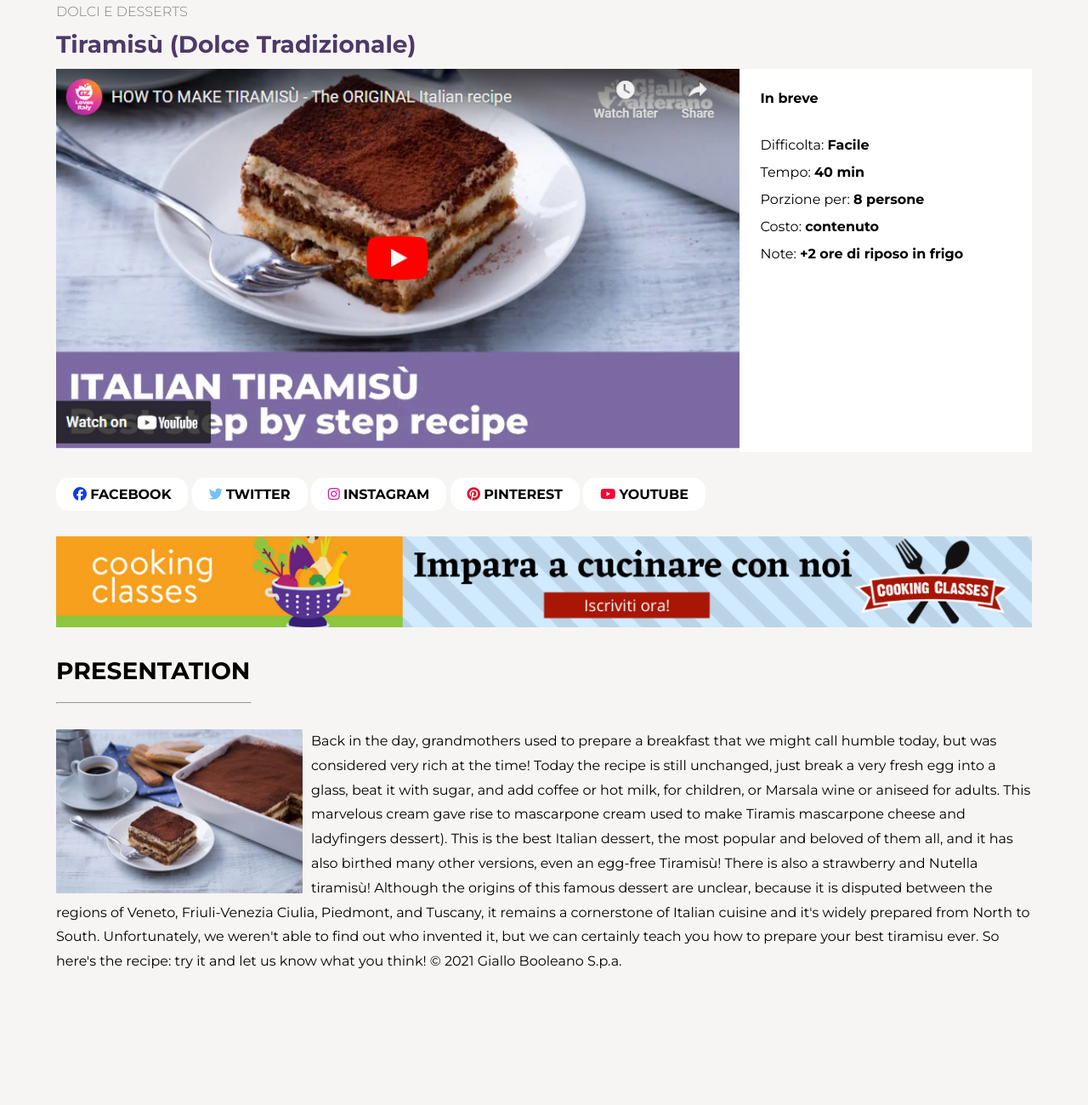
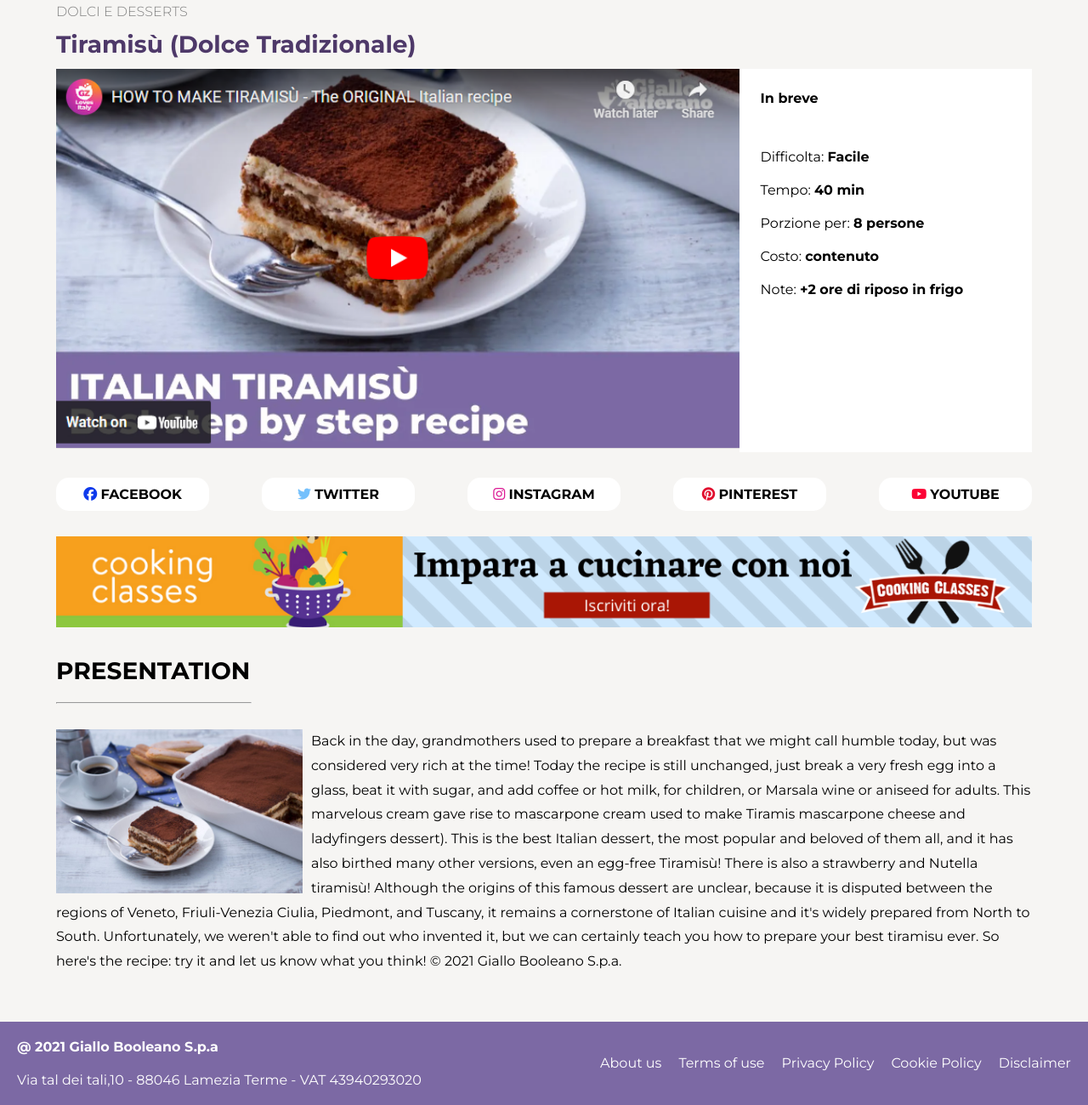
Before and after one commit to MatteoVentura7/htmlcss-responsive-layout, a plain HTML site: page index.html in a window 1280 px wide. Shown: the part 118-1418 px from the top of the page at 85% size. Before the commit the page ends 1290 px from the top, so only its background shows below. Drawn offline with Linux system fonts and the light colour scheme.

Commit message:
section presetation + footer

```diff
--- a/css/style.css
+++ b/css/style.css
@@ -22,7 +22,12 @@ body {
 }
 
 main {
-    padding: 26px;
+    padding: 1.625rem;
+}
+
+.btn-eff:hover {
+    background-color: yellow;
+    transition: 0.7s;
 }
 
 /*----------------
@@ -46,18 +51,18 @@ main {
 
 h1 {
     font-family: "Nerko One", cursive;
-    font-size: 46px;
-    text-shadow: 1px 1px 2px #333;
+    font-size: 2.875rem;
+    text-shadow: .0625rem .0625rem .125rem #333;
 }
 
 h2 {
     color: #4e3969;
-    font-size: 28px;
+    font-size: 1.75rem;
 }
 
 .presentation h2 {
     color: black;
-    font-size: 28px;
+    font-size: 1.75rem;
     padding-bottom: 1.25rem;
 }
 
@@ -119,14 +124,16 @@ header {
     padding: 1.5625rem;
 }
 
-ul {
+.col-details ul {
     list-style: none;
     padding-top: 1.875rem;
 }
 
-li {
-    line-height: 2;
+.col-details li {
+    padding-top: 1.25rem;
 }
+
+
 
 /*-----------------
     SECTION BTN-SOCIAL
@@ -135,29 +142,36 @@ li {
 .col-btn {
     width: 100%;
     padding-top: 1.875rem;
+    padding-bottom: 1.875rem;
+}
+
+.btn-social .col-banner {
+    display: none;
 }
 
 
-
-.btn-social .col-banner {
-    width: 100%;
-    padding-top: 1.875rem;
-    padding-bottom: 1.875rem;
-}
 
 .btn {
     background-color: white;
     font-family: inherit;
     border: none;
     border-radius: .9375rem;
-    padding: 6px 12px;
+    padding: .375rem .75rem;
     cursor: pointer;
+    max-width: 100%;
 
 }
 
+.col-btn ul {
+    list-style: none;
+    display: flex;
+    justify-content: space-between;
+    gap: 1.25rem;
+}
+
 .btn-large {
-    padding: 10px 20px;
-    font-size: 16px;
+    padding: .625rem 1.25rem;
+    font-size: 1rem;
 }
 
 .col-btn span {
@@ -174,7 +188,7 @@ button {
 ------------------*/
 
 .img-tiramisu {
-    width: 300px;
+    width: 18.75rem;
     margin: auto;
     display: block;
     padding-right: .625rem;
@@ -182,14 +196,64 @@ button {
 
 .details-img {
     padding-top: 1.875rem;
+    padding-bottom: 1.875rem;
 }
 
+/*------------------
+    FOOTER
+------------------*/
+footer {
+    background-color: #7C69A4;
+    padding: 1.25rem;
+    color: #fff;
+    display: flex;
+    flex-direction: column;
+    text-align: center;
+
+    /* justify-content: space-between; */
+}
+
+footer .footer-left {
+    align-items: center;
+}
+
+footer .footer-right {
+    display: flex;
+}
+
+
+.footer-nav ul {
+    list-style: none;
+    display: flex;
+    flex-wrap: wrap;
+    gap: 1.25rem;
+    justify-content: center;
+}
+
+.footer-nav ul a {
+    text-decoration: none;
+    color: inherit
+}
+
+footer h4 {
+    padding-bottom: 1.25rem;
+}
 
 
 /*-----------------
     RESPONSIVE
 ------------------*/
 
+/*-----------------
+    Large mobile (bonus) da 576px a infinito
+------------------*/
+@media screen and (min-width: 36rem) {
+    .btn {
+
+        width: 5.625rem;
+
+     }
+     }
 /*-----------------
     Tablet da 768px a infinito
 ------------------*/
@@ -203,22 +267,43 @@ button {
         display: inline;
      }
 
-     ul {
+     .btn {
+
+       width: 8.125rem;
+
+    }
+
+     .col-details ul {
         display: flex;
         flex-wrap: wrap;
+        gap: 3.75rem;
+
     }
 
-    li {
-        padding-right: 100px;
+    .btn-social .col-banner {
+        width: 100%;
+        display: inline;
+        padding-bottom: 1.875rem;
     }
 
     .col-btn span {
-        display: inline;
+        display: none;
      }
+
+     .col-btn ul {
+       gap: .625rem;
+    }
 
      .img-tiramisu {
         float: left
     }
+
+    footer .footer-right {
+        justify-content: center;
+        align-items: center;
+    }
+
+
 
 }
 
@@ -236,11 +321,35 @@ button {
         width: 30%;
     }
 
-    ul {
+    .col-details ul {
         display: block;
     }
 
-    li {
-        padding-right: 0rem;
+    .col-btn span {
+        display: inline;
+     }
+
+     .btn {
+
+        width: 11.25rem;
+
+     }
+
+     .col-btn ul {
+        gap: .3125rem;
+     }
+
+    footer {
+        display: flex;
+        flex-direction: row;
+        justify-content: space-between;
+    }
+
+    footer .footer-left {
+        text-align: left;
+    }
+
+    footer .footer-right {
+        text-align: right;
     }
 }
--- a/index.html
+++ b/index.html
@@ -67,11 +67,23 @@
             <div class="row">
 
                 <div class="col-btn">
-                    <button class="btn btn-large"> <i class="fa-brands fa-facebook" style="color: #0e3aec;"></i> <span>  <strong>FACEBOOK</strong></span></button>
-                    <button class="btn btn-large"> <i class="fa-brands fa-twitter" style="color: #74C0FC;"></i>  <span><strong>TWITTER</strong></span></button>
-                    <button class="btn btn-large"> <i class="fa-brands fa-instagram" style="color: #db1a94;"></i>  <span><strong>INSTAGRAM</strong></span></button>
-                    <button class="btn btn-large"> <i class="fa-brands fa-pinterest" style="color: #e10e2e;"></i>  <span><strong>PINTEREST</strong></span></button>
-                    <button class="btn btn-large"> <i class="fa-brands fa-youtube" style="color: #fc0335;"></i>  <span><strong>YOUTUBE</strong></span></button>
+                    <ul>
+                        <li>
+                            <button class="btn btn-large btn-eff"> <i class="fa-brands fa-facebook" style="color: #0e3aec;"></i> <span>  <strong>FACEBOOK</strong></span></button>
+                        </li>
+                        <li>
+                            <button class="btn btn-large btn-eff"> <i class="fa-brands fa-twitter" style="color: #74C0FC;"></i>  <span><strong>TWITTER</strong></span></button>
+                        </li>
+                        <li>
+                            <button class="btn btn-large btn-eff"> <i class="fa-brands fa-instagram" style="color: #db1a94;"></i>  <span><strong>INSTAGRAM</strong></span></button>
+                        </li>
+                        <li>
+                            <button class="btn btn-large btn-eff"> <i class="fa-brands fa-pinterest" style="color: #e10e2e;"></i>  <span><strong>PINTEREST</strong></span></button>
+                        </li>
+                        <li>
+                            <button class="btn btn-large btn-eff"> <i class="fa-brands fa-youtube" style="color: #fc0335;"></i>  <span><strong>YOUTUBE</strong></span></button>
+                        </li>
+                    </ul>
                 </div>
             </div>
 
@@ -79,9 +91,11 @@
                 <div class="col-banner">
                 <img class="img-fluid" src="img/banner.png" alt="video Tiramisù">
                 </div>
+            </div>
 
-            </div>
         </section>
+
+        <!--SECTION PRESENTATION-->
 
         <section class="presentation">
             <h2>PRESENTATION</h2>
@@ -94,6 +108,26 @@
             </div>
         </section>
     </main>
+
+    <!--FOOTER-->
+
+    <footer>
+            <div class="footer-left">
+                <h4>@ 2021 Giallo Booleano S.p.a</h4>
+                <p>Via tal dei tali,10 - 88046 Lamezia Terme - VAT 43940293020</p>
+            </div>
+            <div class="footer-right">
+                <nav class="footer-nav">
+                    <ul>
+                        <li><a href="#">About us</a></li>
+                        <li><a href="#">Terms of use</a></li>
+                        <li><a href="#">Privacy Policy</a></li>
+                        <li><a href="#">Cookie Policy</a></li>
+                        <li><a href="#">Disclaimer</a></li>
+                    </ul>
+                </nav>
+            </div>
+        </footer>
 </body>
 
 </html>
```
Lines whose indentation alone changed are shown as unchanged.
